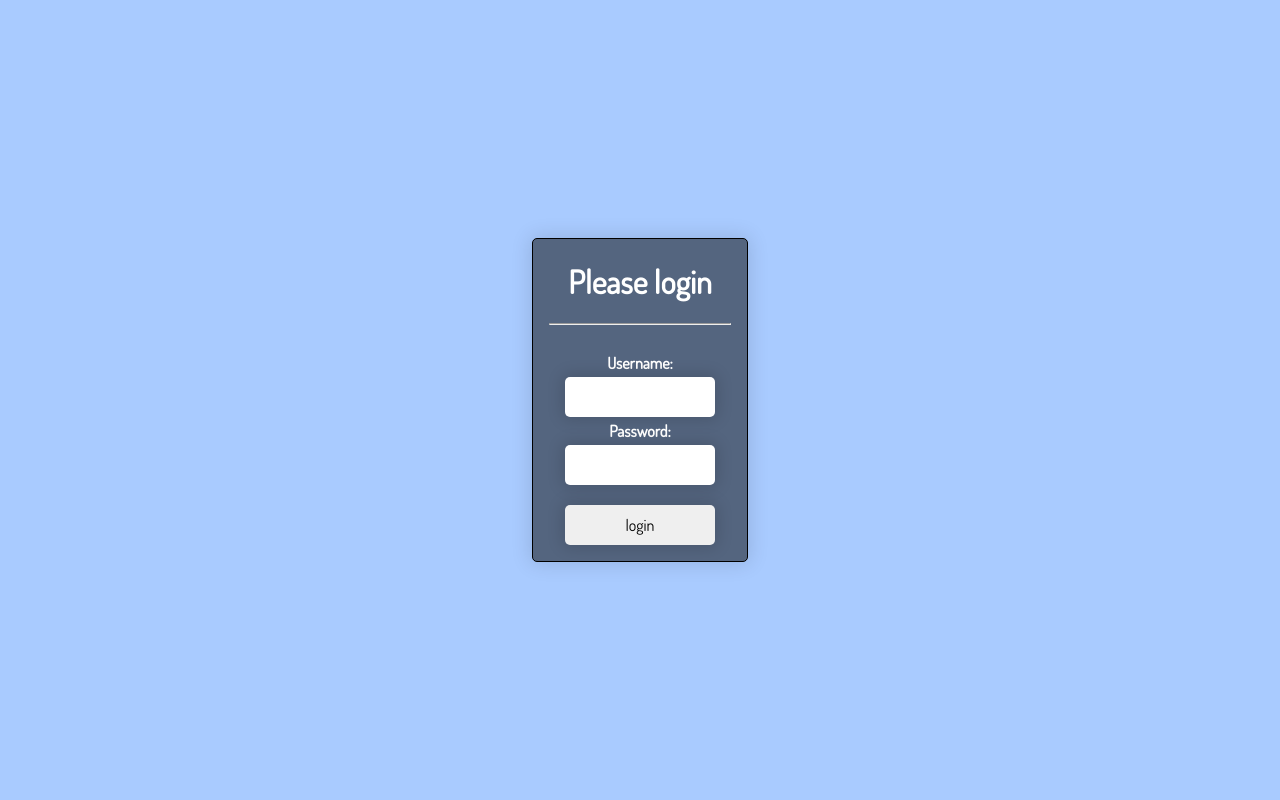
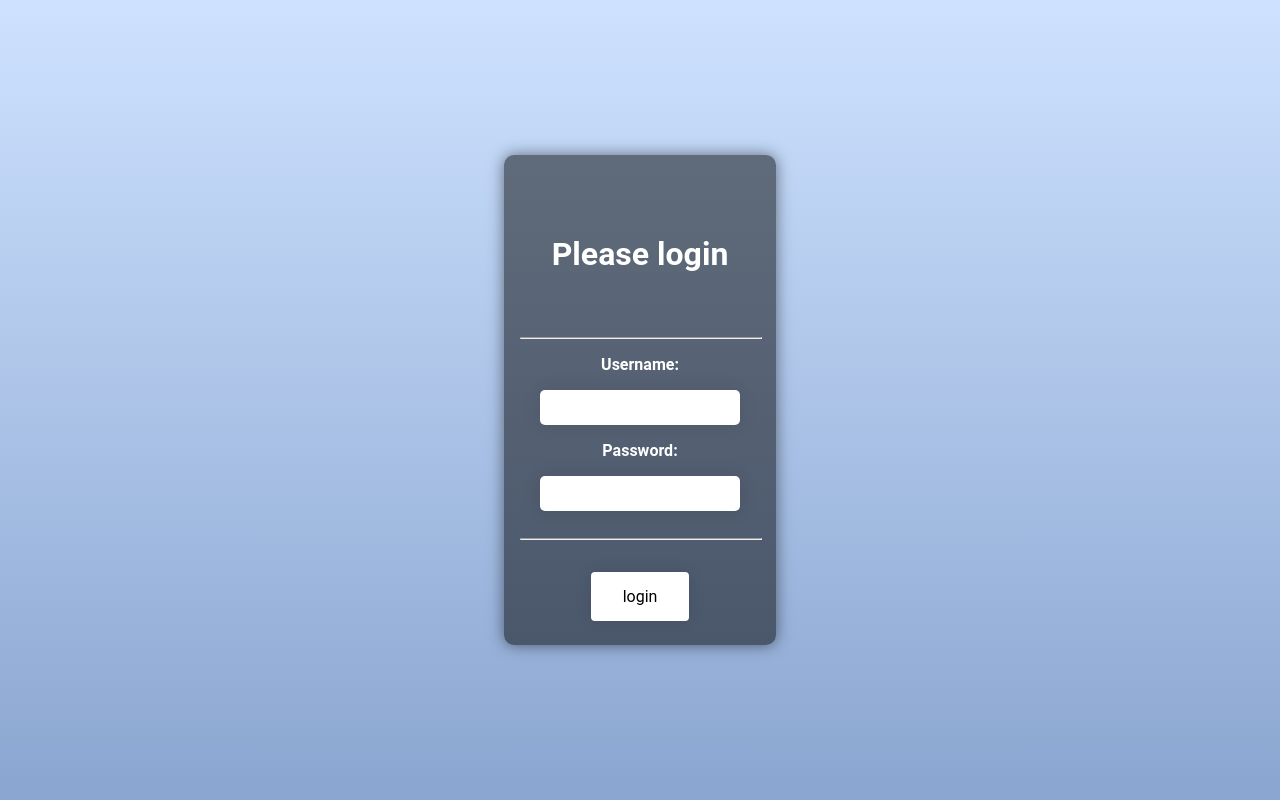
Before and after one commit to iMilchshake/HBRS_WebDev, a PHP site: page /editor/login.html in a window 1280 px wide. Run offline with PHP 8.4, Linux system fonts and the light colour scheme.

```diff
--- a/finalhausarbeitvue/public/editor/login.html
+++ b/finalhausarbeitvue/public/editor/login.html
@@ -3,43 +3,56 @@
 <head>
     <title> Login </title>
     <link rel="preconnect" href="https://fonts.gstatic.com">
-    <link href="https://fonts.googleapis.com/css2?family=Dosis:wght@300;400&display=swap" rel="stylesheet">
+    <link href="https://fonts.googleapis.com/css2?family=Roboto+Condensed&display=swap" rel="stylesheet">
     <meta name="viewport" content="width=device-width,initial-scale=1.0,maximum-scale=1.0">
     <style>
         body {
-            font-family: 'Dosis', sans-serif;
+            font-family: 'Roboto', sans-serif;
             margin: 0;
             font-size: 16px;
         }
-
-        .login {
-            border: 1px solid black;
-            background: rgba(0, 0, 0, 0.5);
-            border-radius: 5px;
-            padding: 0em 1em 0em 1em;
-            box-shadow: 0 0 20px 2px rgba(0, 0, 0, 0.12);
+        hr {
+            width: 100%;
         }
 
-        .inner_login {
-            padding: 1em;
+        h1 {
+            margin: 2em 1em;
         }
 
-        button, input {
+        .welcome_button {
+            background-color: white;
+            border: none;
+            outline: none;
+            color: #000000;
+            padding: 15px 32px;
+            text-align: center;
+            text-decoration: none;
+            display: inline-block;
+            font-size: 16px;
+            border-radius: 4px;
+            margin: 1.5em 1em 0.5em 1em;
+            box-shadow: 0 0 15px rgba(0, 0, 0, 0.1);
+            cursor: pointer;
+        }
+
+        .welcome_button:hover {
+            box-shadow: 0 0 15px rgba(255, 255, 255, 0.4);
+            background-color: ghostwhite;
+        }
+
+        input {
             border-radius: 5px;
             border: none;
-            box-shadow: 0 0 15px 4px rgba(0, 0, 0, 0.12);
+            box-shadow: 0 0 15px 4px rgba(0, 0, 0, 0.06);
             padding: 10px;
             box-sizing: border-box;
             font-family: 'Roboto', sans-serif;
             outline: none;
-            width: 150px;
-            font-family: 'Dosis', sans-serif;
-            font-size: 16px;
+            max-width: 200px;
         }
 
-
         .bg {
-            background-color: #a9cbff;
+            background-image: linear-gradient(#cee2ff, #8aa5d0);
             width: 100%;
             min-height: 100vh;
 
@@ -65,10 +78,10 @@
             color: white;
             font-weight: bold;
             text-align: center;
-        }
-
-        p {
-            margin: 0.25em 0;
+            background-color: rgba(0, 0, 0, 0.5);
+            padding: 1em;
+            border-radius: 10px;
+            box-shadow: 0 0 15px rgba(0, 0, 0, 0.5);
         }
     </style>
 </head>
@@ -89,7 +102,8 @@
                     <p> Password: </p>
                     <input id="pass" type="password"/>
                     <br><br>
-                    <input type="button" id="button_login" value="login"/>
+                    <hr>
+                    <input class="welcome_button" type="button" id="button_login" value="login"/>
                 </div>
             </div>
         </div>
```
Also changed, not shown: finalhausarbeitvue/public/editor/login.php (+24 -1 lines), finalhausarbeitvue/secret.php (added, +13 -0 lines).
